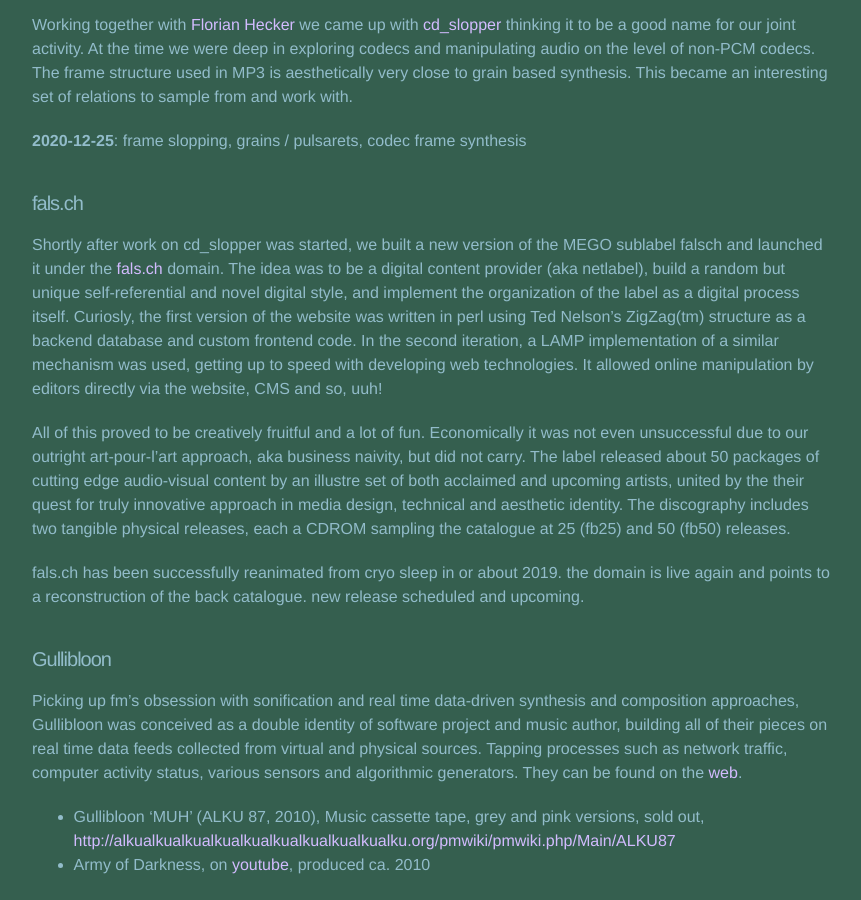
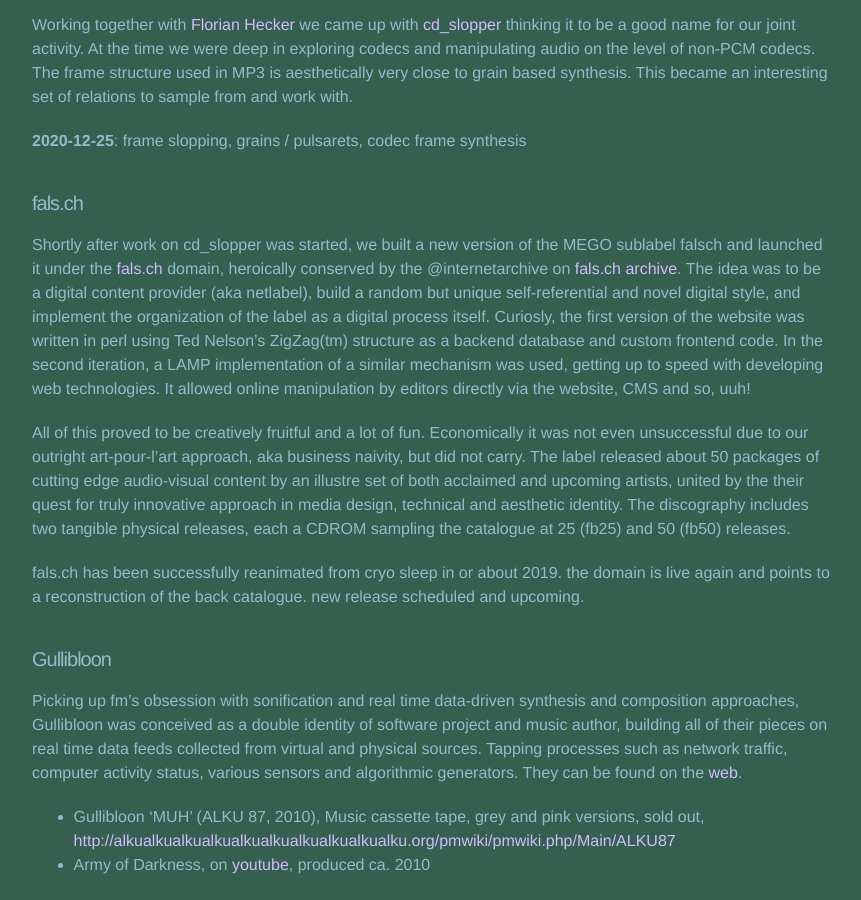
Before and after one commit to x75/x75.github.io, a Jekyll site: the page built from _posts/2018-11-07-Oswald-Berthold-music-works.md, in a window 1280 px wide and 900 px high, scrolled down 2448 px. Shown: the whole window, without its empty margins (208-1069 px from the left). Built offline with Jekyll 4.4.1, drawn with Linux system fonts in a browser that asks for light colours; comment, search, counter and statistics services are not loaded.

Commit message:
fixing domain hot link and internetarchive mention

```diff
--- a/_posts/2018-11-07-Oswald-Berthold-music-works.md
+++ b/_posts/2018-11-07-Oswald-Berthold-music-works.md
@@ -98,10 +98,12 @@
 
 Shortly after work on cd\_slopper was started, we built a new version
 of the MEGO sublabel falsch and launched it under the
-[fals.ch](https://web.archive.org/web/19991218005216/http://fals.ch)
-domain. The idea was to be a digital content provider (aka netlabel),
-build a random but unique self-referential and novel digital style,
-and implement the organization of the label as a digital process
+[fals.ch](https://fals.ch) domain, heroically conserved by the
+@internetarchive on [fals.ch
+archive](https://web.archive.org/web/19991218005216/http://fals.ch). The
+idea was to be a digital content provider (aka netlabel), build a
+random but unique self-referential and novel digital style, and
+implement the organization of the label as a digital process
 itself. Curiosly, the first version of the website was written in perl
 using Ted Nelson's ZigZag(tm) structure as a backend database and
 custom frontend code. In the second iteration, a LAMP implementation
```
